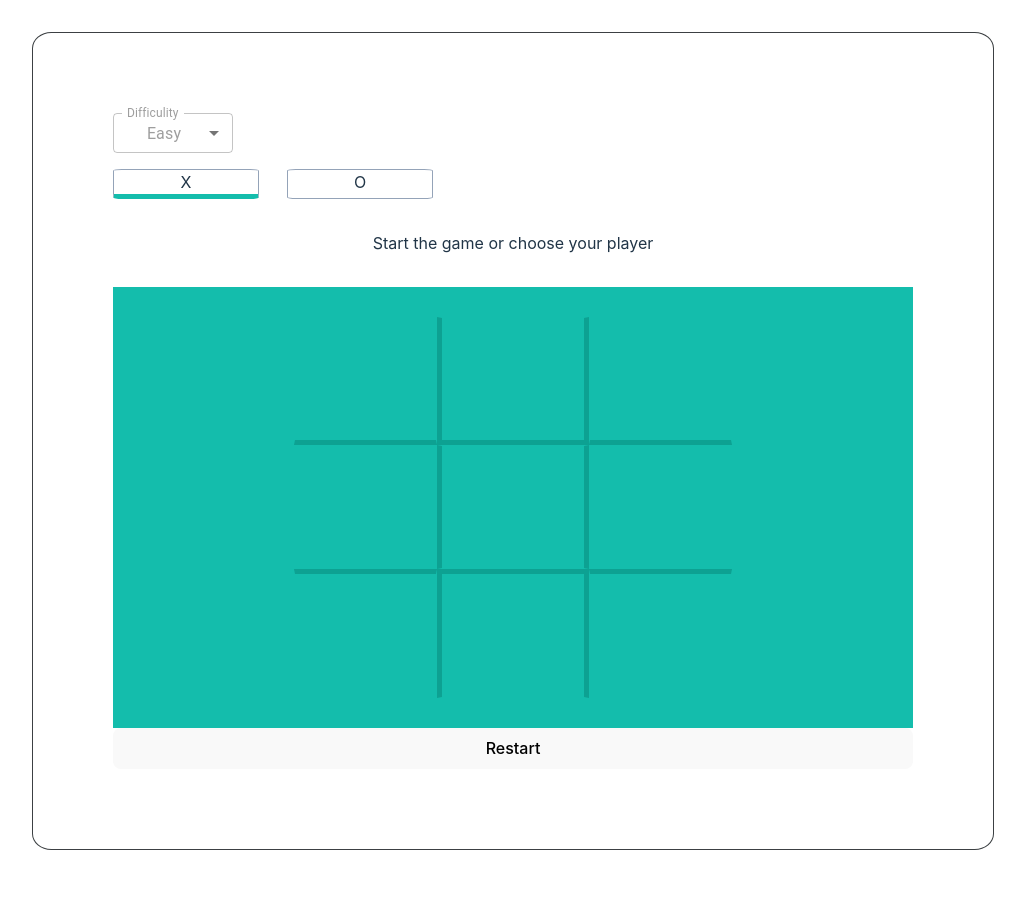
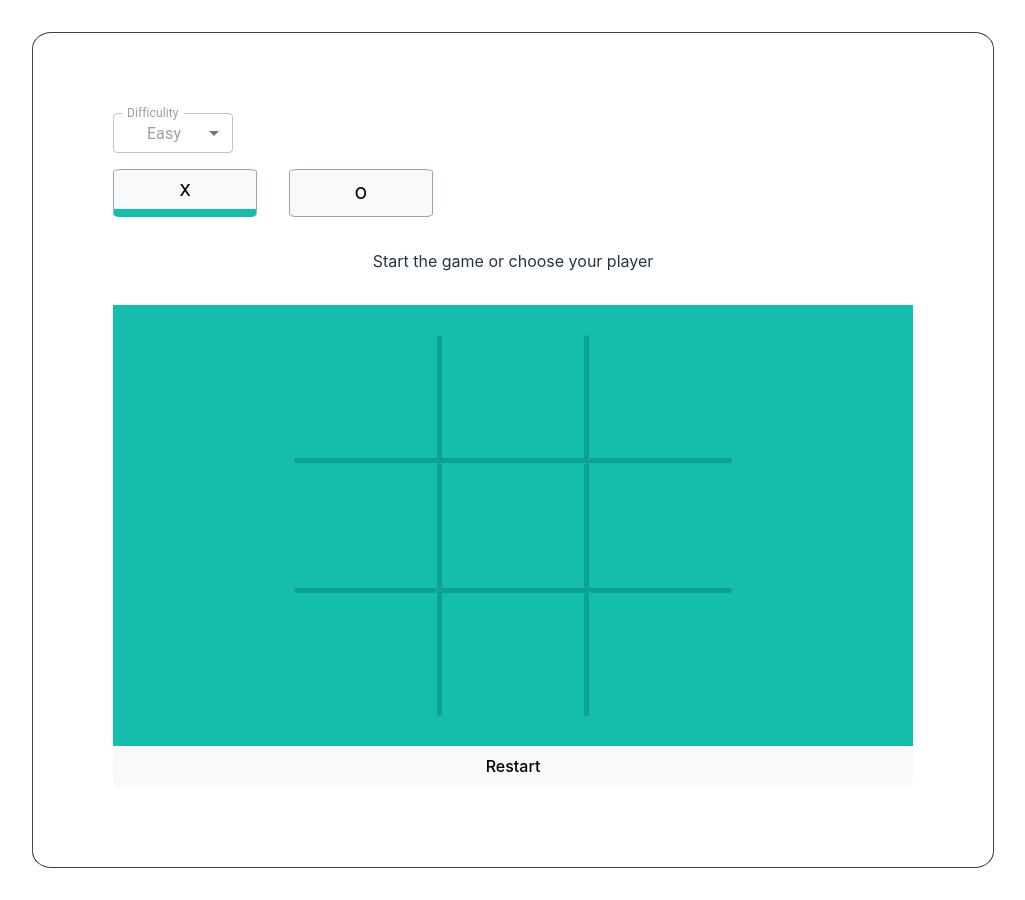
Before and after one commit to HDarius90/tic-tac-toe-app, a React (Vite) app in the folder tic-tac-toe-app/: page / in a window 1280 px wide. Shown: the whole page, without its empty margins (127-1152 px from the left). Built offline with nearby package versions, Linux system fonts and the light colour scheme.

Commit message:
add sideswitch functionality

```diff
--- a/tic-tac-toe-app/src/App.tsx
+++ b/tic-tac-toe-app/src/App.tsx
@@ -6,21 +6,32 @@ import { SideSwitcher } from './components/SideSwitcher';
 import { BoardState } from './interface';
 import { Board } from './components/Board';
 import { InfoPanel } from './components/InfoPanel';
+import { Side } from './types';
 
 function App() {
   const { ComputerMove } = Minimax;
-  const huPlayer = 'X';
-  const aiPlayer = 'O';
-  const symbols = {
+  const [huPlayer, setHuPlayer] = useState<Side>('X');
+  const [aiPlayer, setAiPlayer] = useState<Side>('O');
+  const [symbols, setSymbols] = useState({
     huPlayer: huPlayer,
     aiPlayer: aiPlayer,
-  };
+  });
   const [difficulty, setDifficulty] = useState('Easy');
   const defaultBoard: (string | number)[] = [0, 1, 2, 3, 4, 5, 6, 7, 8];
   const [board, setBoard] = useState(defaultBoard);
   const [isHuTurn, setIsHuTurn] = useState(true);
   const [isGameOver, setIsGameOver] = useState(false);
   const [winner, setWinner] = useState('');
+
+  const switchSide = () => {
+    setHuPlayer('O');
+    setAiPlayer('X');
+    setSymbols({
+      huPlayer: huPlayer,
+      aiPlayer: aiPlayer,
+    });
+    setIsHuTurn(false);
+  };
 
   useEffect(() => {
     const aiMove = async (board: BoardState) => {
@@ -66,7 +77,7 @@ function App() {
           aiMove(board);
         }, 500)
       : null;
-  }, [board]);
+  }, [board, huPlayer]);
 
   const handleClick = async (index: number) => {
     if (isGameOver) return; // Ignore if game is over
@@ -87,7 +98,7 @@ function App() {
   return (
     <div className="appContainer">
       <DifficultyPicker difficulty={difficulty} setDifficulty={setDifficulty} />
-      <SideSwitcher />
+      <SideSwitcher switchSide={switchSide} selected={huPlayer} />
       <InfoPanel />
       <Board numberOfSquares={9} boardState={board} onClick={handleClick} />
       {isGameOver && (
--- a/tic-tac-toe-app/src/components/SideSwitcher.module.css
+++ b/tic-tac-toe-app/src/components/SideSwitcher.module.css
@@ -11,5 +11,5 @@
 }
 
 .selected {
-    border-bottom: 5px solid rgb(20,189,172);
+    border-bottom: 0.5rem solid rgb(20,189,172);
 }
--- a/tic-tac-toe-app/src/components/SideSwitcher.tsx
+++ b/tic-tac-toe-app/src/components/SideSwitcher.tsx
@@ -1,10 +1,34 @@
-import styles from './SideSwitcher.module.css'
+import { SideSwitchProps } from '../interface';
+import styles from './SideSwitcher.module.css';
 
-export const SideSwitcher = () => {
+export const SideSwitcher: React.FC<SideSwitchProps> = ({
+  selected,
+  switchSide,
+}) => {
+  const clickHandler = () => {
+    switchSide();
+  };
   return (
     <div className={styles.sideSwitcher}>
-      <div className={`${styles.card} ${styles.selected}`}>X</div>
-      <div className={styles.card}>O</div>
+      <button
+        className={
+          selected === 'X'
+            ? `${styles.card} ${styles.selected}`
+            : `${styles.card}`
+        }
+      >
+        X
+      </button>
+      <button
+        className={
+          selected === 'O'
+            ? `${styles.card} ${styles.selected}`
+            : `${styles.card}`
+        }
+        onClick={clickHandler}
+      >
+        O
+      </button>
     </div>
   );
 };
--- a/tic-tac-toe-app/src/interface.tsx
+++ b/tic-tac-toe-app/src/interface.tsx
@@ -1,4 +1,5 @@
 import React, { Dispatch, SetStateAction } from 'react';
+import { Side } from './types';
 
 export type BoardState = (number | string)[];
 
@@ -22,3 +23,8 @@ export interface DifficultyPickerProps {
   difficulty: string;
   setDifficulty: Dispatch<SetStateAction<string>>;
 }
+
+export interface SideSwitchProps {
+  selected: Side;
+  switchSide: () => void;
+}
--- a/tic-tac-toe-app/src/types.tsx
+++ b/tic-tac-toe-app/src/types.tsx
@@ -1 +1,2 @@
 export type BoardState = (string | number)[];
+export type Side = 'X' | 'O';
```
